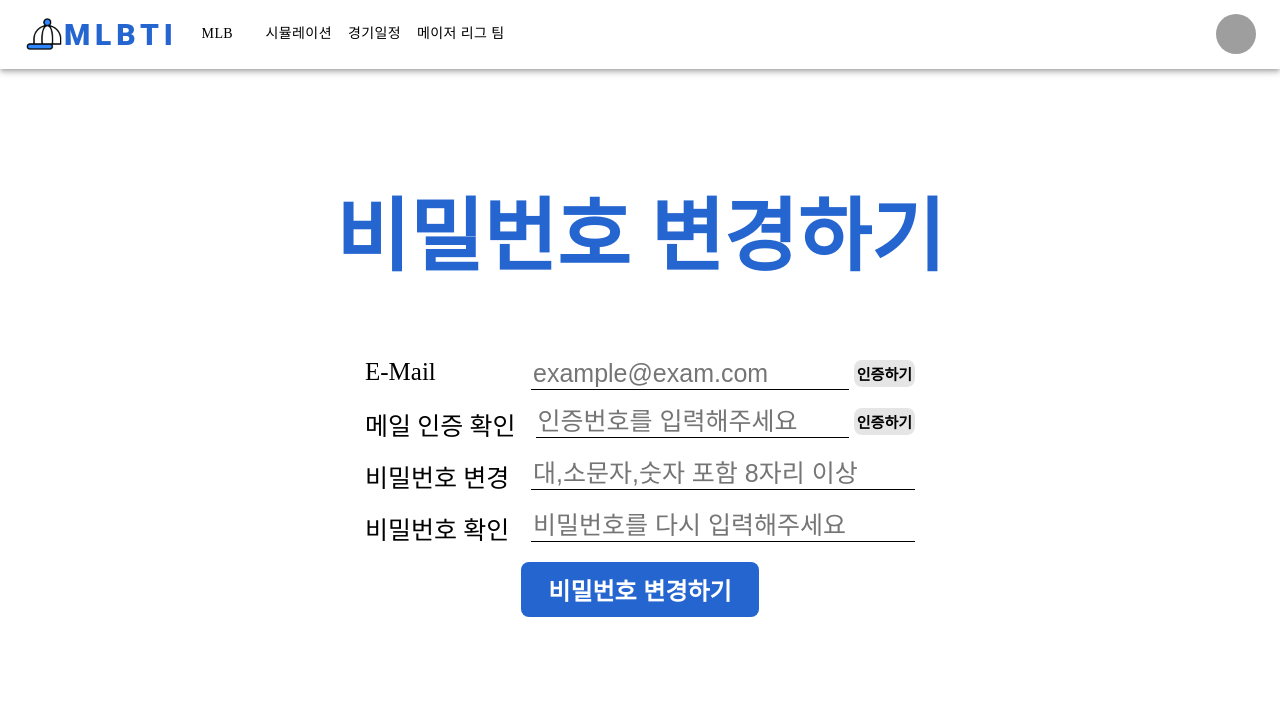
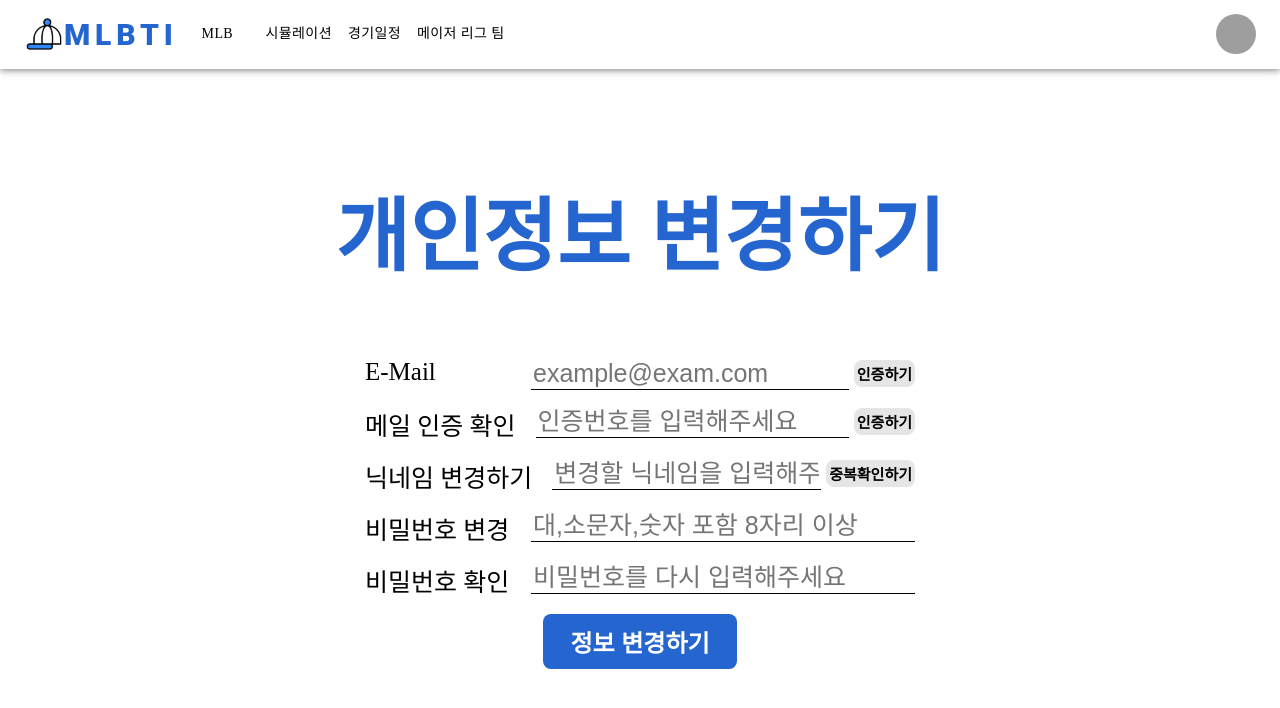
Before and after one commit to move-geun/MLBTI, a React (Create React App) app in the folder frontend/: page /findPwd in a window 1280 px wide. Shown: the top 708 px of the page. Built offline with nearby package versions, Linux system fonts and the light colour scheme; grey boxes are pictures that could not be loaded; a web font is replaced by a local one.

Commit message:
add: 비밀번호변경페이지 개인정보 변경으로 바꿈

```diff
--- a/frontend/src/pages/auth/FindPWDPage.jsx
+++ b/frontend/src/pages/auth/FindPWDPage.jsx
@@ -2,7 +2,7 @@ import { useState } from "react";
 import { useDispatch } from "react-redux";
 import { useNavigate } from "react-router-dom";
 import { changePwd } from "./findpwd-slice";
-import { checkEmail, checkCertNumber } from "./signup-slice";
+import { checkEmail, checkCertNumber, getUserList } from "./signup-slice";
 import { AlertText } from "./SignupPage.style";
 import {
   FindPWDBox,
@@ -20,11 +20,13 @@ const FindPWDPage = () => {
   // form에 입력한 정보
   const [userEmail, setUserEmail] = useState("");
   const [emailCert, setEmailCert] = useState("");
+  const [nickName, setnickName] = useState("");
   const [userPwd, setUserPwd] = useState("");
   const [userPwdCheck, setUserPwdCheck] = useState("");
 
   // 유효성 검사 변수
   const [emailValid, setEmailValid] = useState(true);
+  const [nicknameValid, setNicknameValid] = useState(true);
   const [pwdValid, setPwdValid] = useState(true);
 
   // 이메일 인증 성공 여부
@@ -35,7 +37,13 @@ const FindPWDPage = () => {
 
   // 에러 메시지 방지 (입력이 들어오면 값 변경)
   const [defaultEmail, setDefaultEmail] = useState(false);
+  const [defaultNickname, setDefaultNickname] = useState(false);
   const [defaultPwd, setDefaultPwd] = useState(false);
+
+  // 닉네임 중복 여부 판별 (중복 = false, 사용가능 = true)
+  const [isDuplicateNickname, setisDuplicateNickname] = useState(false);
+  // 중복 확인 여부 판별
+  const [confirmNickname, setConfirmNickname] = useState(false);
 
   // 이메일 유효성 검사
   const validateEmail = (e) => {
@@ -49,6 +57,24 @@ const FindPWDPage = () => {
       /^[0-9a-zA-Z]([-_.]?[0-9a-zA-Z])*@[0-9a-zA-Z]([-_.]?[0-9a-zA-Z])*.[a-zA-Z]{2,3}$/i;
     if (regexp.test(e.target.value)) return setEmailValid(true);
     else return setEmailValid(false);
+  };
+
+  // 닉네임 유효성 검사
+  const validateNickname = (e) => {
+    if (e.target.value) {
+      setDefaultNickname(true);
+    } else {
+      setDefaultNickname(false);
+    }
+
+    let regexp = /^[ㄱ-ㅎ|가-힣|a-z|A-Z|0-9|]+$/;
+    if (
+      regexp.test(e.target.value) &&
+      e.target.value.length <= 30 &&
+      e.target.value.length >= 2
+    )
+      return setNicknameValid(true);
+    else return setNicknameValid(false);
   };
 
   // 비밀번호 유효성 검사 | 대소문자, 숫자 포함 9~16자
@@ -98,12 +124,27 @@ const FindPWDPage = () => {
         setSuccssCert(res);
       });
   }
+  // 닉네임 중복 검사 함수
+  const availableNickname = (e) => {
+    e.preventDefault();
+    dispatch(getUserList(nickName))
+      .unwrap()
+      .then((res) => {
+        setisDuplicateNickname(res);
+      })
+      .catch((err) => {
+        if (err.status === 500) {
+          // 나중에 에러 페이지 추가
+        }
+      });
+  };
+
   // 폼 제출 함수
   const handleSubmit = (e) => {
     e.preventDefault();
     const data = {
       email: userEmail,
-      newNickname: "배송윤아님",
+      newNickname: nickName,
       newPassword: userPwd,
     };
     dispatch(changePwd(data))
@@ -124,6 +165,7 @@ const FindPWDPage = () => {
   if (
     successCert && // 이메일 인증
     checkedPwd && // 비밀번호 재확인
+    isDuplicateNickname && // 닉네임 중복
     pwdValid // 비밀번호 유효성
   ) {
     btnDisabled = false;
@@ -131,10 +173,15 @@ const FindPWDPage = () => {
 
   return (
     <FindPWDBox>
-      <h1> 비밀번호 변경하기</h1>
+      <h1> 개인정보 변경하기</h1>
       <form
         onSubmit={(e) => {
-          if (checkEmail && checkedPwd) {
+          if (
+            checkEmail &&
+            checkedPwd &&
+            isDuplicateNickname &&
+            confirmNickname
+          ) {
             handleSubmit(e);
           }
         }}
@@ -188,6 +235,62 @@ const FindPWDPage = () => {
             ) : null}
             {emailCert && !successCert ? (
               <AlertText>인증이 필요 합니다.</AlertText>
+            ) : null}
+          </ContentCase>
+        </InputBox>
+
+        {/* 메일 인증확인 */}
+        <InputBox>
+          <div>닉네임 변경하기</div>
+          <ContentCase>
+            <StyledInput>
+              <input
+                type="text"
+                placeholder="변경할 닉네임을 입력해주세요"
+                onChange={(e) => {
+                  setnickName(e.target.value);
+                  if (isDuplicateNickname) {
+                    setisDuplicateNickname(false);
+                  }
+                  if (confirmNickname) {
+                    setConfirmNickname(false);
+                  }
+                  validateNickname(e);
+                }}
+                value={nickName}
+              />
+              <button
+                onClick={(e) => {
+                  if (nicknameValid && defaultNickname) {
+                    availableNickname(e);
+                  }
+                  setConfirmNickname(true);
+                }}
+              >
+                중복확인하기
+              </button>
+            </StyledInput>
+            {/* 오류메세지 */}
+            {defaultNickname && !nicknameValid ? (
+              <AlertText>올바르지 않은 닉네임 입니다.</AlertText>
+            ) : null}
+
+            {defaultNickname &&
+            nicknameValid &&
+            !isDuplicateNickname &&
+            !confirmNickname ? (
+              <AlertText>닉네임 중복확인이 필요합니다.</AlertText>
+            ) : null}
+            {defaultNickname &&
+            nicknameValid &&
+            !isDuplicateNickname &&
+            confirmNickname ? (
+              <AlertText>중복된 닉네임입니다</AlertText>
+            ) : null}
+            {isDuplicateNickname ? (
+              <AlertText className="correct">
+                사용 가능한 닉네임입니다
+              </AlertText>
             ) : null}
           </ContentCase>
         </InputBox>
@@ -255,7 +358,7 @@ const FindPWDPage = () => {
         }}
         disabled={btnDisabled}
       >
-        비밀번호 변경하기
+        정보 변경하기
       </button>
     </FindPWDBox>
   );
--- a/frontend/src/pages/profile/MyProfilePage.jsx
+++ b/frontend/src/pages/profile/MyProfilePage.jsx
@@ -1,6 +1,4 @@
 import { useState, useEffect } from "react";
-import * as React from "react";
-import Modal from "@mui/material/Modal";
 import {
   PageContainer,
   NameBox,
@@ -8,7 +6,6 @@ import {
   Id,
   ChangePwd,
   GraphBox,
-  ModalBox,
 } from "./MyProfilePage.style";
 import { myprofile, myteam } from "./myprofile-slice";
 import { Link } from "react-router-dom";
@@ -20,12 +17,9 @@ import { useDispatch } from "react-redux";
 
 const MyProfilePage = () => {
   const [nickName, setNickname] = useState("");
-  const [open, setOpen] = useState(false);
   const [usermail, setUsermail] = useState("");
   const [teamName, setTeamName] = useState("");
   const [userTeam, setUserTeam] = useState([]);
-  const handleOpen = () => setOpen(true);
-  const handleClose = () => setOpen(false);
   const dispatch = useDispatch();
 
   //  유저 팀 받아오기
@@ -90,36 +84,13 @@ const MyProfilePage = () => {
         <Name>
           <div>{nickName}</div>
           <span>님</span>
-          <img
-            src="/assets/edit.png"
-            alt="편집이미지였던것.."
-            onClick={handleOpen}
-          />
-          <Modal
-            open={open}
-            onClose={handleClose}
-            aria-labelledby="modal-modal-title"
-            aria-describedby="modal-modal-description"
-          >
-            <ModalBox>
-              <div className="title">닉네임 변경</div>
-              <div className="content">
-                <span>닉네임</span>
-                <input type="text" />
-                <button>중복확인</button>
-              </div>
-              <button className="change" onClick={handleClose}>
-                변경하기
-              </button>
-            </ModalBox>
-          </Modal>
         </Name>
         <Id>{usermail}</Id>
       </NameBox>
       <ChangePwd>
         <Link to="/findPwd">
-          <img src="/assets/cap.png" alt="자물쇠였던것.." />
-          비밀번호 변경하기
+          <img src="/assets/edit.png" alt="편집이미지였던것.." />
+          개인정보 변경하기
         </Link>
       </ChangePwd>
       <div className="divide">{nickName} 님의 구단</div>
```
Also changed, not shown: frontend/src/pages/profile/myprofile-slice.js (+11 -0 lines).
